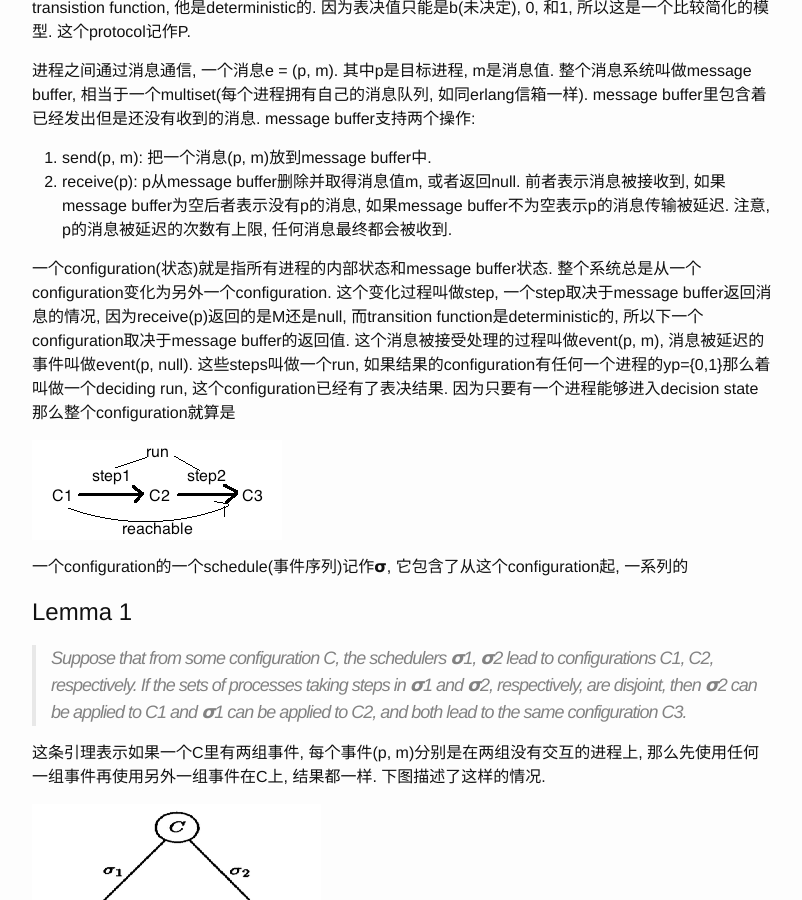
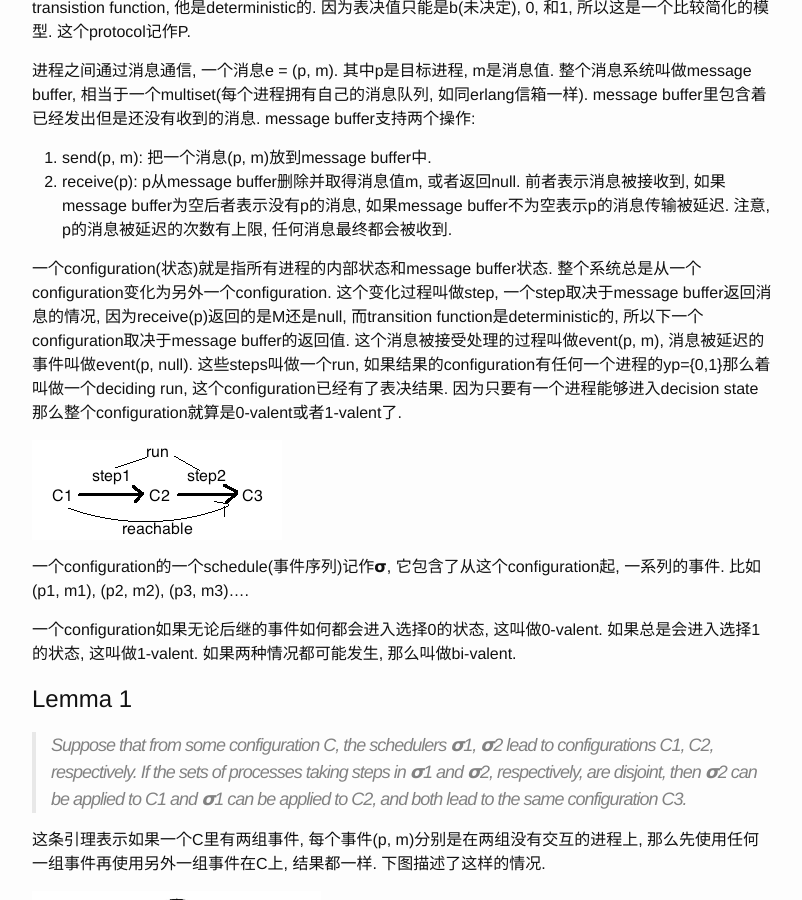
Before and after one commit to DanielYWoo/danielywoo.github.io, a Jekyll site: the page built from _posts/2015-10-28-FLP-proof.markdown, in a window 1280 px wide and 900 px high, scrolled down 801 px. Shown: the whole window, without its empty margins (238-1040 px from the left). Built offline with Jekyll 4.4.1, drawn with Linux system fonts in a browser that asks for light colours.

Commit message:
FLP update

```diff
--- a/_posts/2015-10-28-FLP-proof.markdown
+++ b/_posts/2015-10-28-FLP-proof.markdown
@@ -28,11 +28,13 @@ Consensus protocol定义: 异步网络中的N个进程(N不小于2), 每个进
 1. send(p, m): 把一个消息(p, m)放到message buffer中.
 2. receive(p): p从message buffer删除并取得消息值m, 或者返回null. 前者表示消息被接收到, 如果message buffer为空后者表示没有p的消息, 如果message buffer不为空表示p的消息传输被延迟. 注意, p的消息被延迟的次数有上限, 任何消息最终都会被收到.
 
-一个configuration(状态)就是指所有进程的内部状态和message buffer状态. 整个系统总是从一个configuration变化为另外一个configuration. 这个变化过程叫做step, 一个step取决于message buffer返回消息的情况, 因为receive(p)返回的是M还是null, 而transition function是deterministic的, 所以下一个configuration取决于message buffer的返回值. 这个消息被接受处理的过程叫做event(p, m), 消息被延迟的事件叫做event(p, null). 这些steps叫做一个run, 如果结果的configuration有任何一个进程的yp={0,1}那么着叫做一个deciding run, 这个configuration已经有了表决结果. 因为只要有一个进程能够进入decision state那么整个configuration就算是
+一个configuration(状态)就是指所有进程的内部状态和message buffer状态. 整个系统总是从一个configuration变化为另外一个configuration. 这个变化过程叫做step, 一个step取决于message buffer返回消息的情况, 因为receive(p)返回的是M还是null, 而transition function是deterministic的, 所以下一个configuration取决于message buffer的返回值. 这个消息被接受处理的过程叫做event(p, m), 消息被延迟的事件叫做event(p, null). 这些steps叫做一个run, 如果结果的configuration有任何一个进程的yp={0,1}那么着叫做一个deciding run, 这个configuration已经有了表决结果. 因为只要有一个进程能够进入decision state那么整个configuration就算是0-valent或者1-valent了.
 
 <img src="/images/2015-10-28/model.png" max-height="500px">
 
-一个configuration的一个schedule(事件序列)记作𝞂, 它包含了从这个configuration起, 一系列的
+一个configuration的一个schedule(事件序列)记作𝞂, 它包含了从这个configuration起, 一系列的事件. 比如(p1, m1), (p2, m2), (p3, m3)....
+
+一个configuration如果无论后继的事件如何都会进入选择0的状态, 这叫做0-valent. 如果总是会进入选择1的状态, 这叫做1-valent. 如果两种情况都可能发生, 那么叫做bi-valent.
 
 
 # Lemma 1
```
